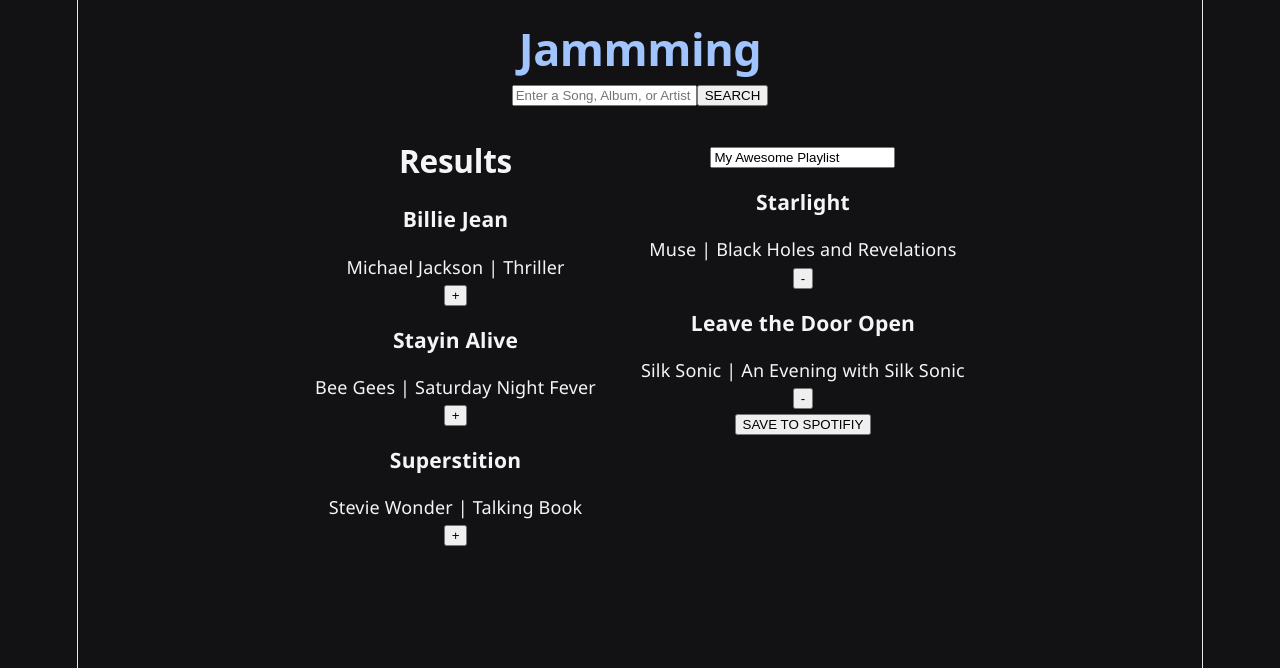
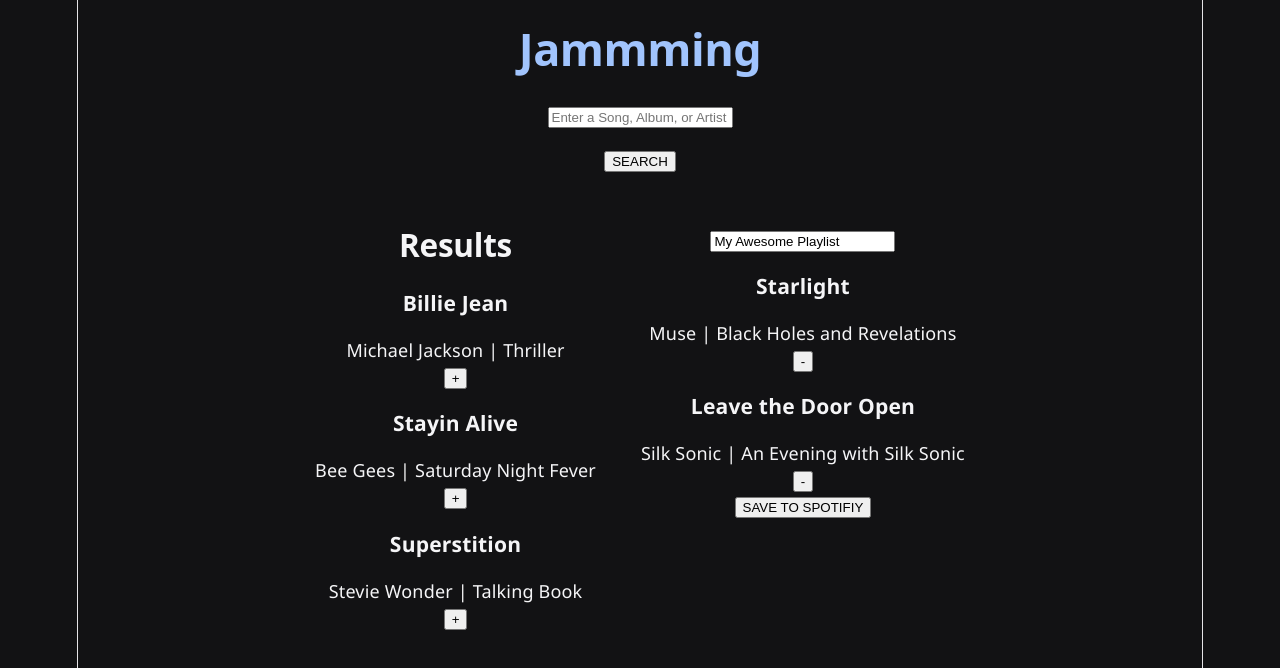
Before and after one commit to MayaKirken/Jammming, a React (Vite) app in the folder Jammming/: page / in a window 1280 px wide. Shown: the top 668 px of the page. Built offline with nearby package versions, Linux system fonts and the light colour scheme.

Commit message:
Space out search bar input and button

```diff
--- a/Jammming/src/Components/SearchBar/SearchBar.css
+++ b/Jammming/src/Components/SearchBar/SearchBar.css
@@ -0,0 +1,8 @@
+.SearchBar {
+    display: flex;
+    flex-direction: column;
+    align-items: center;
+    gap: 1.25rem;
+    margin-top: 2.5rem;
+    margin-bottom: 3rem;
+}
```
